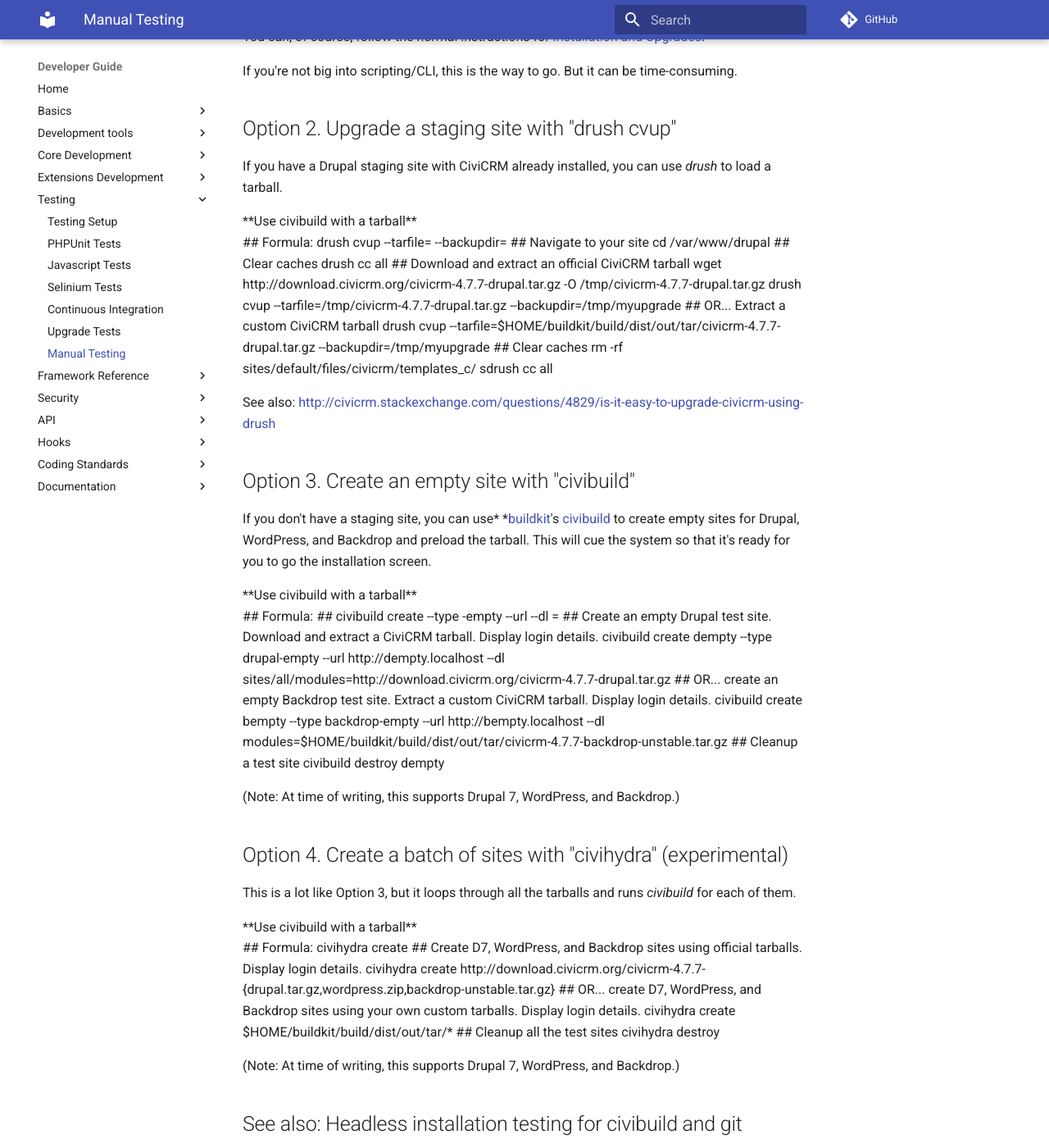
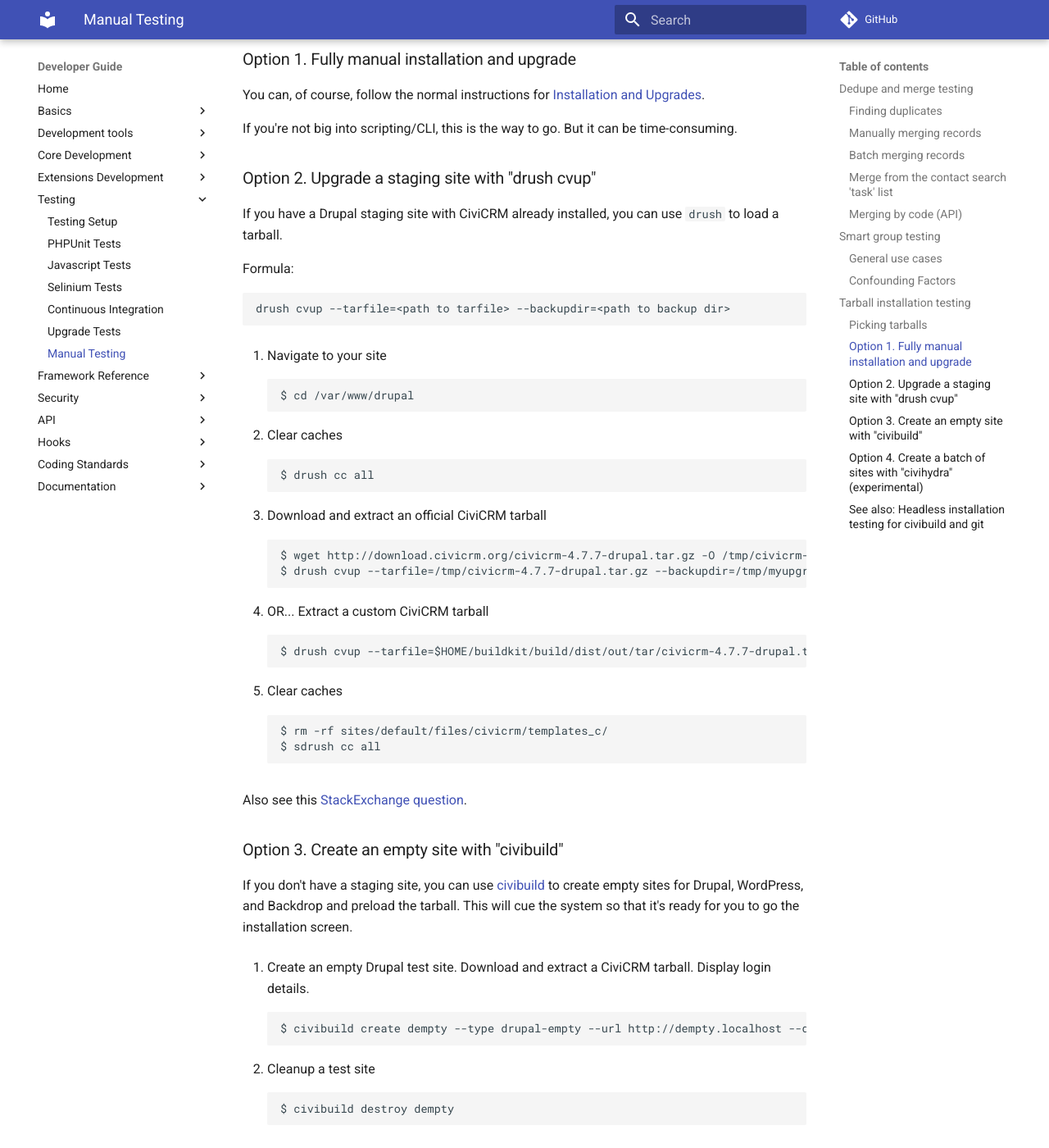
Before and after one commit to civicrm/civicrm-dev-docs, an MkDocs documentation site: the page built from docs/testing/manual.md, in a window 1280 px wide and 1400 px high, scrolled down 3878 px. Shown: the whole window at 82% size. Built offline with MkDocs 1.6.1 and Material for MkDocs 9.7.7, drawn with Linux system fonts in a browser that asks for light colours; comment, search, counter and statistics services are not loaded; old or Windows-style settings are respelled for this version of MkDocs; some of the changed text lies outside the part shown.

Commit message:
Markdown cleanup

````diff
--- a/docs/testing/manual.md
+++ b/docs/testing/manual.md
@@ -3,67 +3,61 @@
 Due to the varied nature of environments & the implicitly incomplete coverage automated tests have manual testing will never be obsolete. This page contains links to some test plans to be mixed & matched for RC testing
 
 
-# Dedupe &amp; merge testing
-
-## Tests for the dedupe / merge functionality
+## Dedupe and merge testing {:#dedupe}
 
 ### Finding duplicates
 
--   Choose a rule to dedupe on, do not filter by a group, check that all
+1.  Choose a rule to dedupe on, do not filter by a group, check that all
     potential duplicates are displayed
--   As above, but enter a 'limit', ensure that the number of results is
+1.  As above, but enter a 'limit', ensure that the number of results is
     limited to no more than the number specified
--   Choose a rule to dedupe on, filter by a group, check that the list
+1.  Choose a rule to dedupe on, filter by a group, check that the list
     of potential duplicates is fewer
 
 ### Manually merging records
 
-<span
-style="color: rgb(0,0,0);font-size: 10.0pt;font-weight: normal;line-height: 13.0pt;">Click
-to 'Merge' two records using the interface.</span>
+Click to **Merge** two records using the interface.
 
--   Check that clicking 'Next' takes you to the next record expected
--   Check that clicking 'Previous' takes you to the previous record
--   Check that clicking 'Flip' flips the positions of the 'main' and
-    'duplicate' contacts
+1.  Check that clicking **Next** takes you to the next record expected
+1.  Check that clicking **Previous** takes you to the previous record
+1.  Check that clicking **Flip** flips the positions of the *main* and
+    *duplicate* contacts
 
 Check the manual merge UI when choosing information and contact details
 to merge across.
 
--   Check that when changing an email 'type' the value on the right
+1.  Check that when changing an email 'type' the value on the right
     changes to display the email address currently associated with that
     record
--   Check that the merge type (eg: 'add' or 'overwrite') changes when
+1.  Check that the merge type (eg: 'add' or 'overwrite') changes when
     the box is ticked
 
 Merge the records, and check that records merged correctly.
 
--   Check that the duplicate was deleted
--   Check that any core information 'ticked' to be migrated was migrated
+1.  Check that the duplicate was deleted
+1.  Check that any core information 'ticked' to be migrated was migrated
     across
--   Check that location fields were 'added' or 'overwritten' as
+1.  Check that location fields were 'added' or 'overwritten' as
     appropriate, into any new 'types' that were specified
--   Check that attached information (such as mailings, groups, CMS
+1.  Check that attached information (such as mailings, groups, CMS
     user accounts) were migrated successfully if ticked to migrate
 
 ### Batch merging records
 
 From the dedupe listing screen.
 
--   Tick and batch merge a pair of contacts that can be merged
+1.  Tick and batch merge a pair of contacts that can be merged
     without conflict. Check they are merged correctly:
     -   No duplicate phone numbers or email addresses created (eg: two
         home@home.com email address in the home type)
--   <span>Tick and batch merge a pair of contacts that would cause a
-    merge conflict:</span>
-    -   <span>Check that they are not merged, and you are taken to the
-        'conflicts' screen</span>
-    -   <span>Force merge them, and check that they are merged (no
-        duplicate phone numbers or email addresses)</span>
--   'Flip' a pair of contacts and then 'batch merge' them. Check that
+1.  Tick and batch merge a pair of contacts that would cause a
+    merge conflict:
+    -   Check that they are not merged, and you are taken to the
+        'conflicts' screen
+    -   Force merge them, and check that they are merged (no
+        duplicate phone numbers or email addresses)
+1.  'Flip' a pair of contacts and then 'batch merge' them. Check that
     the new 'duplicate' record is still the duplicate and is deleted
-    (currently failing
-    - <https://issues.civicrm.org/jira/browse/CRM-18575>)
 
 ### Merge from the contact search 'task' list
 
@@ -95,16 +89,14 @@
     contact_type=Individual.  Check group membership.  Observe removed
     member (household "Bachman family").
 
-### Confounding Factors
+#### Confounding Factors
 
 Smart groups are cached. The caching behavior is influenced by a couple
 options:
 
--   **"smartGroupCacheTimeout**": Time-to-live (e.g. "retain the cached
-    list of members for 5 minutes")
--   **"smart_group_cache_refresh_mode**": Refresh-mode\
-    -   "opportunistic": (e.g. "flush stale caches whenever
-        data changes")
+-   `smartGroupCacheTimeout`: Time-to-live (e.g. "retain the cached list of members for 5 minutes")
+-   `smart_group_cache_refresh_mode`: Refresh-mode
+    -   "opportunistic": (e.g. "flush stale caches whenever data changes")
     -   "deterministic": (e.g. "flush stale caches using a cron job")
 
 You may experience slightly different behaviors depending what was
@@ -113,7 +105,7 @@
 Think of it this way; each general use-case includes the step "Check
 group membership". As part of that step, you might initially see a stale
 list of members. To force it to display an actual list, you might wait 5
-minutes (to pass the TTL) **OR** hack *civicrm_group.cache_date* to
+minutes (to pass the TTL) **OR** hack `civicrm_group.cache_date` to
 set an earlier expiration.
 
 If your main interest is browsing the list of members through the UI,
@@ -124,66 +116,55 @@
 However, if your main interest is testing the nuances of refresh-modes,
 then you should *not* check the list of members through the UI. Instead:
 
--   Repeatedly use SQL to inspect the content of "civicrm_group" and
-    "civicrm_group_contact_cache"
--   For opportunistic mode, trigger a flush by editing some
-    unrelated contact.
--   For deterministic cron mode, trigger a flush by calling
-    "Job.group_cache_flush" API.
+-   Repeatedly use SQL to inspect the content of `civicrm_group` and `civicrm_group_contact_cache`
+-   For opportunistic mode, trigger a flush by editing some unrelated contact.
+-   For deterministic cron mode, trigger a flush by calling `Job.group_cache_flush` API.
 
-WISHLIST: For testing/inspection purposes, it would help to update the
-list screen ("Contacts in Group"  aka "civicrm/group/search"):
+!!! bug "Wishlist"
 
--   Display the timestamp for when the cache was generated
--   Provide a button to force the cache to regenerate
+    For testing/inspection purposes, it would help to update the list screen ("Contacts in Group"  aka "civicrm/group/search"):
+
+    -   Display the timestamp for when the cache was generated
+    -   Provide a button to force the cache to regenerate
 
 
-# Tarball installation testing
+## Tarball installation testing {:#tarball}
 
 If you are testing a release-candidate or specifically working on the
 installation subsystem, then you may need to try some of the manual
 testing processes below.
 
-## Picking tarballs
+### Picking tarballs
 
-
-
--   For official tarballs, browse <http://civicrm.org/download>
+-   For official tarballs, browse [civicrm.org/download](http://civicrm.org/download)
 -   For unofficial nightly tarballs, browse
-    <https://download.civicrm.org/latest>[](http://dist.civicrm.org/by-date/latest/){.external-link}
+    [download.civicrm.org/latest](https://download.civicrm.org/latest)
 -   For a pending pull-request, you must build custom tarballs
 
 To make custom tarballs from a pull request, you need to run
-*distmaker*. Distmaker requires a special file structure and some config
-files, but *civibuild* can automated that. For example:
+`distmaker` which requires a special file structure and some config
+files, but `civibuild` can automated that. For example:
 
-<div class="code panel" style="border-width: 1px;">
+1. Checkout the code for the pull request. (In this example, it uses civicrm-core.git#8177.)
 
-<div class="codeHeader panelHeader" style="border-bottom-width: 1px;">
+    ```bash
+    $ civibuild create dist --url http://dist.localhost --patch https://github.com/civicrm/civicrm-core/pull/8177
+    ```
 
-**Building tarballs for a pull-request**
+1. Run distmaker
 
-</div>
+    ```bash
+    $ cd $HOME/buildkit/build/dist/src/distmaker
+    $ ./distmaker.sh all
+    ```
 
-<div class="codeContent panelContent">
+1. Observe the output
 
-    ## Checkout the code for the pull request. (In this example, it uses civicrm-core.git#8177.)
-    civibuild create dist --url http://dist.localhost --patch https://github.com/civicrm/civicrm-core/pull/8177
+    ```bash
+    $ ls $HOME/buildkit/build/dist/out/tar
+    ```
 
-    ## Run distmaker
-    cd $HOME/buildkit/build/dist/src/distmaker
-    ./distmaker.sh all
-
-    ## Observe the output
-    ls $HOME/buildkit/build/dist/out/tar
-
-</div>
-
-</div>
-
-
-
-## Option 1. Fully manual installation and upgrade
+### Option 1. Fully manual installation and upgrade
 
 You can, of course, follow the normal instructions for [Installation and
 Upgrades](/confluence/display/CRMDOC/Installation+and+Upgrades).
@@ -191,140 +172,120 @@
 If you're not big into scripting/CLI, this is the way to go. But it can
 be time-consuming.
 
-## Option 2. Upgrade a staging site with "drush cvup"
+### Option 2. Upgrade a staging site with "drush cvup"
 
-If you have a Drupal staging site with CiviCRM already installed, you
-can use *drush* to load a tarball.
+If you have a Drupal staging site with CiviCRM already installed, you can use `drush` to load a tarball.
 
-<div class="code panel" style="border-width: 1px;">
+Formula:
 
-<div class="codeHeader panelHeader" style="border-bottom-width: 1px;">
+```bash
+drush cvup --tarfile=<path to tarfile> --backupdir=<path to backup dir>
+```
 
-**Use civibuild with a tarball**
+1.  Navigate to your site
 
-</div>
+    ```bash
+    $ cd /var/www/drupal
+    ```
 
-<div class="codeContent panelContent">
+1.  Clear caches
 
-    ## Formula: drush cvup --tarfile=<path to tarfile> --backupdir=<path to backup dir>
+    ```bash
+    $ drush cc all
+    ```
 
-    ## Navigate to your site
-    cd /var/www/drupal
+1.  Download and extract an official CiviCRM tarball
 
-    ## Clear caches
-    drush cc all
+    ```bash
+    $ wget http://download.civicrm.org/civicrm-4.7.7-drupal.tar.gz -O /tmp/civicrm-4.7.7-drupal.tar.gz
+    $ drush cvup --tarfile=/tmp/civicrm-4.7.7-drupal.tar.gz --backupdir=/tmp/myupgrade
+    ```
 
-    ## Download and extract an official CiviCRM tarball
-    wget http://download.civicrm.org/civicrm-4.7.7-drupal.tar.gz -O /tmp/civicrm-4.7.7-drupal.tar.gz
-    drush cvup --tarfile=/tmp/civicrm-4.7.7-drupal.tar.gz --backupdir=/tmp/myupgrade
+1.  OR... Extract a custom CiviCRM tarball
 
-    ## OR... Extract a custom CiviCRM tarball
-    drush cvup --tarfile=$HOME/buildkit/build/dist/out/tar/civicrm-4.7.7-drupal.tar.gz --backupdir=/tmp/myupgrade
+    ```bash
+    $ drush cvup --tarfile=$HOME/buildkit/build/dist/out/tar/civicrm-4.7.7-drupal.tar.gz --backupdir=/tmp/myupgrade
+    ```
 
-    ## Clear caches
-    rm -rf sites/default/files/civicrm/templates_c/
-    sdrush cc all
+1.  Clear caches
 
-</div>
+    ```bash
+    $ rm -rf sites/default/files/civicrm/templates_c/
+    $ sdrush cc all
+    ```
 
-</div>
+Also see this [StackExchange question](http://civicrm.stackexchange.com/questions/4829/is-it-easy-to-upgrade-civicrm-using-drush).
 
-See also:
-<http://civicrm.stackexchange.com/questions/4829/is-it-easy-to-upgrade-civicrm-using-drush>
+### Option 3. Create an empty site with "civibuild"
 
-## Option 3. Create an empty site with "civibuild"
-
-If you don't have a staging site, you can
-use* *[buildkit](https://github.com/civicrm/civicrm-buildkit/){.external-link}'s
-[civibuild](https://github.com/civicrm/civicrm-buildkit/blob/master/doc/civibuild.md){.external-link}
+If you don't have a staging site, you can use [civibuild](/tools/civibuild.md)
 to create empty sites for Drupal, WordPress, and Backdrop and preload
 the tarball. This will cue the system so that it's ready for you to go
 the installation screen.
 
-<div class="code panel" style="border-width: 1px;">
 
-<div class="codeHeader panelHeader" style="border-bottom-width: 1px;">
+1. Create an empty Drupal test site. Download and extract a CiviCRM tarball. Display login details.
 
-**Use civibuild with a tarball**
+    ```bash
+    $ civibuild create dempty --type drupal-empty --url http://dempty.localhost --dl sites/all/modules=http://download.civicrm.org/civicrm-4.7.7-drupal.tar.gz
+    ```
 
-</div>
+1. Cleanup a test site
 
-<div class="codeContent panelContent">
+    ```bash
+    $ civibuild destroy dempty
+    ```
 
-    ## Formula:
-    ## civibuild create <name> --type <cms>-empty --url <site-url> --dl <path>=<tarball>
+See [civibuild](/tools/civibuild.md) for more options.
 
-    ## Create an empty Drupal test site. Download and extract a CiviCRM tarball. Display login details.
-    civibuild create dempty --type drupal-empty --url http://dempty.localhost --dl sites/all/modules=http://download.civicrm.org/civicrm-4.7.7-drupal.tar.gz
+!!! note
+    At time of writing, this supports Drupal 7, WordPress, and Backdrop.
 
-    ## OR... create an empty Backdrop test site. Extract a custom CiviCRM tarball. Display login details.
-    civibuild create bempty --type backdrop-empty --url http://bempty.localhost --dl modules=$HOME/buildkit/build/dist/out/tar/civicrm-4.7.7-backdrop-unstable.tar.gz
+### Option 4. Create a batch of sites with "civihydra" (experimental)
 
-    ## Cleanup a test site
-    civibuild destroy dempty
+This is a lot like Option 3, but it loops through all the tarballs and runs `civibuild` for each of them.
 
-</div>
+Formula:
 
-</div>
+```bash
+civihydra create <civicrm-tar-files>
+```
 
-(Note: At time of writing, this supports Drupal 7, WordPress, and
-Backdrop.)
+1. Create D7, WordPress, and Backdrop sites using official tarballs. Display login details.
 
-## Option 4. Create a batch of sites with "civihydra" (experimental)
+    ```bash
+    civihydra create http://download.civicrm.org/civicrm-4.7.7-{drupal.tar.gz,wordpress.zip,backdrop-unstable.tar.gz}
+    ```
 
-This is a lot like Option 3, but it loops through all the tarballs and
-runs *civibuild* for each of them.
+1. OR... create D7, WordPress, and Backdrop sites using your own custom tarballs. Display login details.
 
-<div class="code panel" style="border-width: 1px;">
+    ```bash
+    civihydra create $HOME/buildkit/build/dist/out/tar/*
+    ```
 
-<div class="codeHeader panelHeader" style="border-bottom-width: 1px;">
+1. Cleanup all the test sites
 
-**Use civibuild with a tarball**
+    ```bash
+    civihydra destroy
+    ```
 
-</div>
+!!! note
+    At time of writing, this supports Drupal 7, WordPress, and Backdrop.
 
-<div class="codeContent panelContent">
+### See also: Headless installation testing for civibuild and git
 
-    ## Formula: civihydra create <civicrm-tar-files>
+If you use [civibuild](/tools/civibuild.md), then you most likely setup the local source tree using a conventional
+configuration like `drupal-demo` or `wp-demo`. This downloads the
+pristine code from git and performs an automated installation and enables a convenient development loop:
 
-    ## Create D7, WordPress, and Backdrop sites using official tarballs. Display login details.
-    civihydra create http://download.civicrm.org/civicrm-4.7.7-{drupal.tar.gz,wordpress.zip,backdrop-unstable.tar.gz}
+1. Write a patch
+1. Run `civibuild reinstall <name>`.
+1. Check the outcome
+1. (Repeat as necessary)
+1. Commit and open a pull request
 
-    ## OR... create D7, WordPress, and Backdrop sites using your own custom tarballs. Display login details.
-    civihydra create $HOME/buildkit/build/dist/out/tar/*
-
-    ## Cleanup all the test sites
-    civihydra destroy
-
-</div>
-
-</div>
-
-(Note: At time of writing, this supports Drupal 7, WordPress, and
-Backdrop.)
-
-## See also: Headless installation testing for civibuild and git
-
-If you use
-[buildkit](https://github.com/civicrm/civicrm-buildkit/){.external-link}'s
-[civibuild](https://github.com/civicrm/civicrm-buildkit/blob/master/doc/civibuild.md){.external-link},
-then you most likely setup the local source tree using a conventional
-configuration like *drupal-demo* or *wp-demo*. This downloads the
-pristine code from git and performs an automated installation and
-enables a convenient development loop:
-
--   Write a patch
--   Run `"civibuild reinstall <name>`".
--   Check the outcome
--   (Repeat as necessary)
--   Commit and open a pull request
-
-(Note: In addition to re-running the installation, you can also test the
-DB upgrades by running "`civibuild upgrade-test <name>`". For more
-information about the available commands, see
-[civibuild.doc](https://github.com/civicrm/civicrm-buildkit/blob/master/doc/civibuild.md){.external-link}
-and
-[daily-coding.doc](https://github.com/civicrm/civicrm-buildkit/blob/master/doc/daily-coding.md#upgrade-tests){.external-link}.)
+!!! note
+    In addition to re-running the installation, you can also test the DB upgrades by running "`civibuild upgrade-test <name>`". For more information about the available commands, see [civibuild](/tools/civibuild.md).
 
 This is convenient for most development but has a downside:  Most admins
 use the web-based graphical installer included with the tarballs (with a
````
Also changed, not shown: other parts of docs/testing/manual.md (+4 -4 lines), 1 other file.
